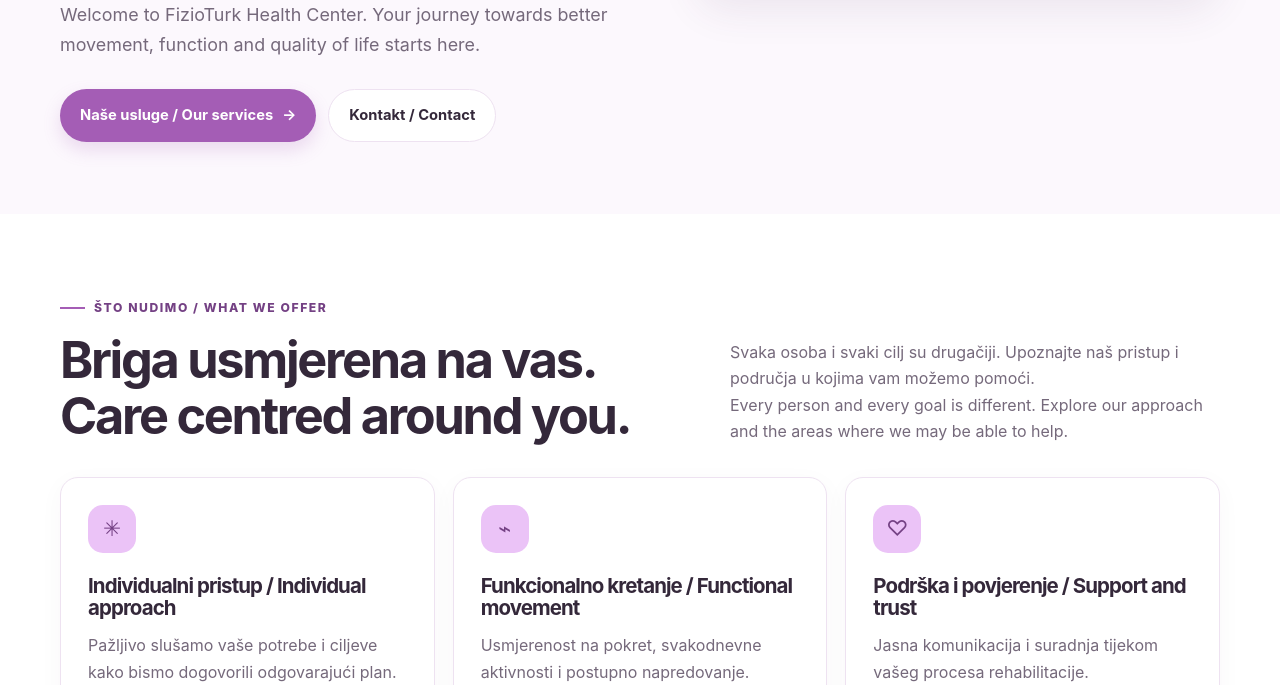
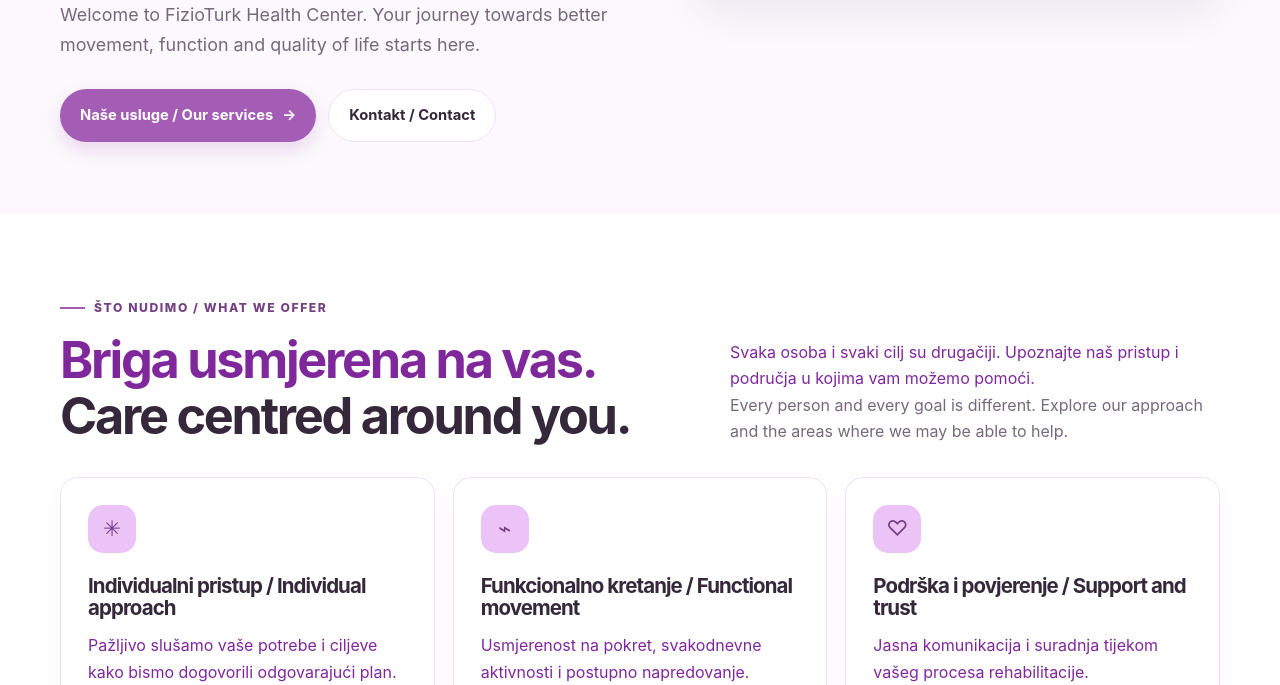
Before and after one commit to domi15/Centar-Zdravlja-FizioTurk, a plain HTML site: page index.html in a window 1280 px wide. Shown: the part 724-1409 px from the top of the page. Drawn offline with Linux system fonts and the light colour scheme.

Commit message:
Second try color for hr language

```diff
--- a/styles.css
+++ b/styles.css
@@ -243,5 +243,5 @@ h3 { font-size: 1.28rem; }
 
 
 [lang="hr"] {
-    /*color: #7f289c;*/
+    color: #7f289c;
 }
```
